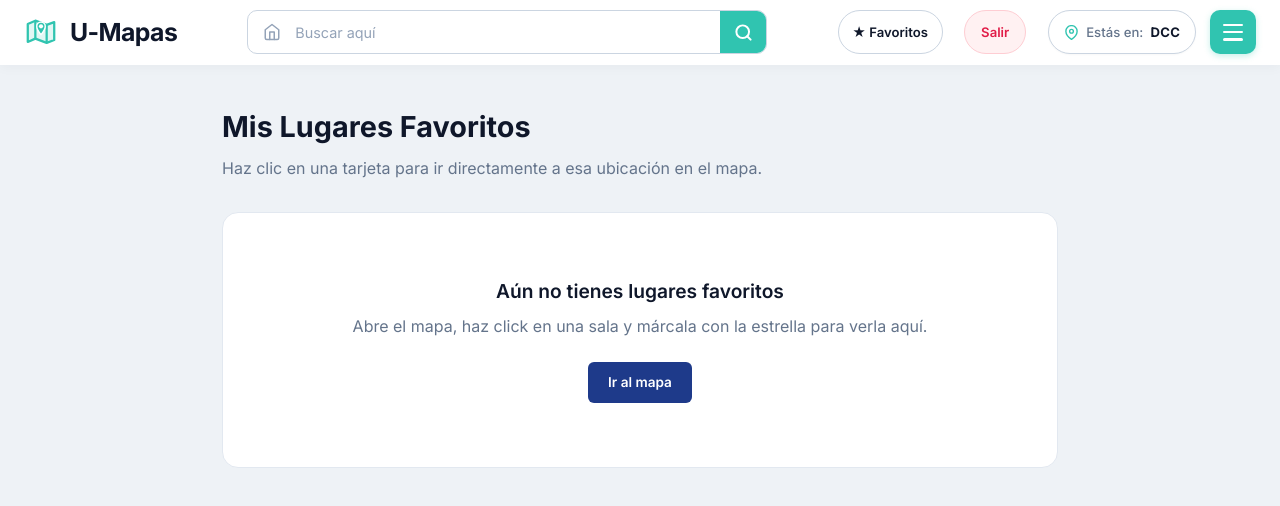
After one commit to DRP5503/U-mapas, a Django app: page /favoritos/ in a window 1280 px wide. The commit adds this page. Shown: the top 506 px of the page. Run offline with Django 5.2, Linux system fonts and the light colour scheme; the visitor is signed in with stand-in values (Sample User, id 1); data that the repository does not hold is empty.

Commit message:
feat: implementar lugares favoritos y conexiones de autenticacion
- Agrega modelo LugarFavorito y migraciones.

```diff
--- a/core/admin.py
+++ b/core/admin.py
@@ -4,7 +4,7 @@ Configuración del panel administrativo de Django para los modelos de core.
 from django.contrib import admin
 from django.contrib.auth.admin import UserAdmin
 
-from .models import Arista, BloqueHorario, Nodo, Piso, Profesor, Reporte, Sala, User
+from .models import Arista, BloqueHorario, LugarFavorito, Nodo, Piso, Profesor, Reporte, Sala, User
 
 
 class CustomUserAdmin(UserAdmin):
@@ -50,3 +50,4 @@ admin.site.register(Reporte)
 admin.site.register(BloqueHorario)
 admin.site.register(Nodo, NodoAdmin)
 admin.site.register(Arista, AristaAdmin)
+admin.site.register(LugarFavorito)
--- a/core/urls.py
+++ b/core/urls.py
@@ -9,6 +9,10 @@ urlpatterns = [
     path('register', views.register_user, name='register_user'),
     path('login', views.login_user, name='login_user'),
     path('logout', views.logout_user, name='logout_user'),
+    # Favoritos
+    path('favoritos/', views.mis_lugares_favoritos, name='mis_lugares_favoritos'),
+    path('api/favoritos/toggle/<int:sala_id>/', views.toggle_favorito, name='toggle_favorito'),
+    path('api/favoritos/estado/<int:sala_id>/', views.estado_favorito, name='estado_favorito'),
     # API de pisos y rutas
     path('api/pisos/<str:edificio>/', views.pisos_edificio, name='pisos_edificio'),
     path('api/piso/<str:edificio>/<int:numero>/', views.piso_json, name='piso_json'),
--- a/core/views/__init__.py
+++ b/core/views/__init__.py
@@ -3,6 +3,7 @@ Paquete de vistas de la aplicación core.
 Re-exporta las vistas de cada dominio para mantener compatibilidad con core/urls.py.
 """
 from .auth import login_user, logout_user, register_user
+from .favoritos import estado_favorito, mis_lugares_favoritos, toggle_favorito
 from .mapa import (
     index,
     piso_json,
@@ -20,4 +21,7 @@ __all__ = [
     'piso_json',
     'ruta_nodos',
     'ruta_json',
+    'mis_lugares_favoritos',
+    'toggle_favorito',
+    'estado_favorito',
 ]
--- /dev/null
+++ b/core/views/favoritos.py
@@ -0,0 +1,34 @@
+"""Vistas de favoritos: lugares (salas) del usuario."""
+from django.contrib.auth.decorators import login_required
+from django.http import JsonResponse
+from django.shortcuts import get_object_or_404, render
+
+from core.models import LugarFavorito, Sala
+
+
+@login_required
+def mis_lugares_favoritos(request):
+    """Muestra la página con los lugares favoritos del usuario."""
+    favoritos = LugarFavorito.objects.filter(usuario=request.user).select_related('sala', 'sala__piso')
+    return render(request, 'favoritos.html', {'favoritos': favoritos})
+
+
+@login_required
+def toggle_favorito(request, sala_id):
+    """Agrega o quita una sala de favoritos (vía AJAX)."""
+    if request.method == 'POST':
+        sala = get_object_or_404(Sala, id=sala_id)
+        favorito, creado = LugarFavorito.objects.get_or_create(usuario=request.user, sala=sala)
+        if not creado:
+            favorito.delete()
+            return JsonResponse({'favorito': False, 'sala': sala.nombre})
+        return JsonResponse({'favorito': True, 'sala': sala.nombre})
+    return JsonResponse({'error': 'Método no permitido'}, status=405)
+
+
+@login_required
+def estado_favorito(request, sala_id):
+    """Indica si una sala está en los favoritos del usuario."""
+    sala = get_object_or_404(Sala, id=sala_id)
+    es_favorito = LugarFavorito.objects.filter(usuario=request.user, sala=sala).exists()
+    return JsonResponse({'favorito': es_favorito})
--- a/core/views/mapa.py
+++ b/core/views/mapa.py
@@ -30,6 +30,7 @@ def piso_json(request, edificio, numero):
         'alto': piso.alto,
         'salas': [
             {
+                'id': s.id,
                 'nombre': s.nombre,
                 'tipo': s.tipo,
                 'x': s.x,
--- a/frontend/static/js/map.js
+++ b/frontend/static/js/map.js
@@ -9,6 +9,7 @@ const AppState = {
   currentBuilding: null,
   currentFloor: null,
   origenRuta: null,
+  salaObjetivo: null, // Para guardar la sala a la que queremos ir por URL
 };
 
 const SVG_NS = 'http://www.w3.org/2000/svg';
@@ -81,6 +82,15 @@ async function renderFloor(edificio, numero) {
     const msg = document.createElement('p');
     msg.textContent = 'Este piso aún no tiene plano dibujado.';
     document.getElementById('roomPanel').appendChild(msg);
+  }
+
+  // Si venimos desde un favorito, abrimos la sala automáticamente
+  if (AppState.salaObjetivo) {
+    const salaEncontrada = dibujables.find(s => s.nombre === AppState.salaObjetivo);
+    if (salaEncontrada) {
+      showRoom(salaEncontrada);
+    }
+    AppState.salaObjetivo = null; // Limpiamos para no re-abrir si el usuario navega a otro piso
   }
 }
 
@@ -159,7 +169,53 @@ function agregarControlesRuta(sala, panel) {
   panel.append(acciones, estado);
 }
 
-function showRoom(sala) {
+async function agregarBotonFavorito(sala, panel) {
+  if (!sala.id) return;
+
+  const btn = document.createElement('button');
+  btn.type = 'button';
+  btn.className = 'btn-favorito';
+  btn.textContent = '☆ Agregar a favoritos';
+
+  btn.style.cssText = 'margin-top: 1rem; padding: 0.5rem 0.9rem; font-family: inherit; font-size: 0.85rem; font-weight: 600; color: #334155; background-color: #F8FAFC; border: 1.5px solid #CBD5E1; border-radius: 8px; cursor: pointer; width: 100%; transition: all 0.15s ease-in-out;';
+
+  panel.appendChild(btn);
+
+  try {
+    const estado = await MapAPI.estadoFavorito(sala.id);
+    if (estado.favorito) {
+      btn.textContent = '★ Quitar de favoritos';
+      btn.style.backgroundColor = '#FEF9C3';
+      btn.style.borderColor = '#CA8A04';
+      btn.style.color = '#92400E';
+    }
+  } catch (_) { /* Sin sesión o error */ }
+
+  btn.addEventListener('click', async () => {
+    try {
+      const { ok, status, data } = await MapAPI.toggleFavorito(sala.id);
+      if (status === 401 || status === 403) {
+        window.location.href = '/login';
+        return;
+      }
+      if (ok && data.favorito) {
+        btn.textContent = '★ Quitar de favoritos';
+        btn.style.backgroundColor = '#FEF9C3';
+        btn.style.borderColor = '#CA8A04';
+        btn.style.color = '#92400E';
+      } else if (ok) {
+        btn.textContent = '☆ Agregar a favoritos';
+        btn.style.backgroundColor = '#F8FAFC';
+        btn.style.borderColor = '#CBD5E1';
+        btn.style.color = '#334155';
+      }
+    } catch (e) {
+      console.error('Error al togglear favorito:', e);
+    }
+  });
+}
+
+async function showRoom(sala) {
   const panel = document.getElementById('roomPanel');
   panel.replaceChildren();
 
@@ -181,6 +237,7 @@ function showRoom(sala) {
     panel.appendChild(vacio);
   }
 
+  await agregarBotonFavorito(sala, panel);
   agregarControlesRuta(sala, panel);
 }
 
@@ -291,7 +348,7 @@ document.addEventListener('DOMContentLoaded', () => {
       });
     };
 
-    const openBuilding = async (edificio) => {
+    const openBuilding = async (edificio, pisoObjetivo = null) => {
       let pisos;
       try {
         ({ pisos } = await MapAPI.obtenerPisos(edificio));
@@ -304,7 +361,14 @@ document.addEventListener('DOMContentLoaded', () => {
       AppState.currentBuilding = edificio;
       setFloorOptions(pisos);
       showView('piso');
-      const inicial = pisos.includes(3) ? pisos.indexOf(3) : 0;
+
+      // Si venimos de un favorito con un piso específico, lo buscamos
+      let inicial = pisos.includes(3) ? pisos.indexOf(3) : 0;
+      if (pisoObjetivo) {
+        const idx = pisos.indexOf(parseInt(pisoObjetivo, 10));
+        if (idx !== -1) inicial = idx;
+      }
+
       floorMenu.querySelectorAll('.floor-option')[inicial].click();
     };
 
@@ -341,5 +405,16 @@ document.addEventListener('DOMContentLoaded', () => {
         floorBtn.focus();
       }
     });
+
+    // --- NUEVO: Lógica para leer la URL y abrir el favorito automáticamente ---
+    const urlParams = new URLSearchParams(window.location.search);
+    const paramEdificio = urlParams.get('edificio');
+    const paramPiso = urlParams.get('piso');
+    const paramSala = urlParams.get('sala');
+
+    if (paramEdificio) {
+      AppState.salaObjetivo = paramSala;
+      openBuilding(paramEdificio, paramPiso);
+    }
   }
 });
--- a/frontend/templates/base.html
+++ b/frontend/templates/base.html
@@ -13,6 +13,7 @@
     <link href="https://fonts.googleapis.com/css2?family=Inter:wght@400;500;600;700&display=swap" rel="stylesheet">
 </head>
 <body class="bg-surface text-main">
+    {% csrf_token %}
     {% include 'partials/navbar.html' %}
 
     <main id="main-content" class="app-main">
--- /dev/null
+++ b/frontend/templates/favoritos.html
@@ -0,0 +1,44 @@
+{% extends 'base.html' %}
+{% load static %}
+
+{% block title %}Mis Lugares Favoritos | Mapa Interactivo DCC{% endblock %}
+
+{% block content %}
+<section class="favoritos-page" style="padding: 2rem; max-width: 900px; margin: 0 auto; overflow-y: auto; width: 100%;">
+    <header class="favoritos-header" style="margin-bottom: 2rem;">
+        <h1 style="font-size: 1.8rem; font-weight: 800; color: var(--color-text-main);">Mis Lugares Favoritos</h1>
+        <p style="color: var(--color-text-muted); margin-top: 0.5rem;">Haz clic en una tarjeta para ir directamente a esa ubicación en el mapa.</p>
+    </header>
+
+    {% if favoritos %}
+        <div class="favoritos-grid" style="display: grid; grid-template-columns: repeat(auto-fill, minmax(250px, 1fr)); gap: 1.5rem;">
+            {% for fav in favoritos %}
+                <!-- Enlace que lleva al mapa con los parámetros de la sala -->
+                <a href="{% url 'core:index' %}?edificio={{ fav.sala.piso.edificio|urlencode }}&piso={{ fav.sala.piso.numero }}&sala={{ fav.sala.nombre|urlencode }}"
+                   style="text-decoration: none; color: inherit; display: block;">
+                    <div class="favorito-card" style="background: white; padding: 1.25rem; border-radius: var(--radius-md); border: 1px solid var(--color-border); box-shadow: var(--shadow-sm); transition: transform 0.15s, box-shadow 0.15s;" onmouseover="this.style.transform='translateY(-2px)'; this.style.boxShadow='0 6px 16px rgba(0,0,0,0.1)';" onmouseout="this.style.transform='none'; this.style.boxShadow='var(--shadow-sm)';">
+                        <div style="display: flex; justify-content: space-between; align-items: start; margin-bottom: 0.5rem;">
+                            <h3 style="font-size: 1.1rem; font-weight: 700; color: var(--color-text-main);">{{ fav.sala.nombre }}</h3>
+                            <span style="font-size: 0.7rem; text-transform: uppercase; font-weight: 700; color: var(--color-brand-teal); background: var(--color-brand-teal-light); padding: 0.2rem 0.5rem; border-radius: 4px;">
+                                {{ fav.sala.get_tipo_display }}
+                            </span>
+                        </div>
+                        <p style="font-size: 0.85rem; color: var(--color-text-muted);">
+                            {{ fav.sala.piso.edificio }} · Piso {{ fav.sala.piso.numero }}
+                        </p>
+                        <p style="font-size: 0.75rem; color: var(--color-text-muted); margin-top: 0.5rem;">
+                            Agregado el {{ fav.fecha_agregado|date:"d M Y" }}
+                        </p>
+                    </div>
+                </a>
+            {% endfor %}
+        </div>
+    {% else %}
+        <div style="text-align: center; padding: 4rem 1rem; background: white; border-radius: var(--radius-lg); border: 1px solid var(--color-border);">
+            <h2 style="font-size: 1.2rem; font-weight: 600; color: var(--color-text-main); margin-bottom: 0.5rem;">Aún no tienes lugares favoritos</h2>
+            <p style="color: var(--color-text-muted); margin-bottom: 1.5rem;">Abre el mapa, haz click en una sala y márcala con la estrella para verla aquí.</p>
+            <a href="{% url 'core:index' %}" class="btn btn-primary" style="text-decoration: none; padding: 0.6rem 1.2rem; display: inline-block;">Ir al mapa</a>
+        </div>
+    {% endif %}
+</section>
+{% endblock %}
--- a/frontend/templates/index.html
+++ b/frontend/templates/index.html
@@ -52,7 +52,9 @@
     <section id="vista-piso" class="view-panel" aria-label="Plano del piso" tabindex="-1"
              data-url-pisos="{% url 'core:pisos_edificio' 'EDIFICIO' %}"
              data-url-piso="{% url 'core:piso_json' 'EDIFICIO' 0 %}"
-             data-url-ruta="{% url 'core:ruta_json' 'EDIFICIO' 0 'DESDE' 'HASTA' %}">
+             data-url-ruta="{% url 'core:ruta_json' 'EDIFICIO' 0 'DESDE' 'HASTA' %}"
+             data-url-toggle-favorito="{% url 'core:toggle_favorito' 0 %}"
+             data-url-estado-favorito="{% url 'core:estado_favorito' 0 %}">
         <button type="button" id="backToGeneral" class="floor-back-btn">← Volver al campus</button>
         <h2 id="floorTitle" class="floor-title"></h2>
         <div class="floor-canvas">
--- a/frontend/templates/partials/navbar.html
+++ b/frontend/templates/partials/navbar.html
@@ -37,6 +37,28 @@
 
             <!-- 3. Controles secundarios: ubicación actual y menú -->
             <div class="navbar-right-controls">
+
+                {% if user.is_authenticated %}
+                    <!-- Botón de Favoritos (Solo si está logueado) -->
+                    <a href="{% url 'core:mis_lugares_favoritos' %}" class="btn-favoritos-link" title="Mis favoritos" style="display:inline-flex; align-items:center; height:44px; padding:0 0.85rem; font-size:0.82rem; font-weight:600; color:var(--color-text-main); background:#FFF; border:1.5px solid var(--color-border-dark); border-radius:9999px; text-decoration:none; transition:all 0.15s; margin-right: 0.5rem;">
+                        ★ Favoritos
+                    </a>
+
+                    <!-- Botón de Cerrar Sesión -->
+                    <a href="{% url 'core:logout_user' %}" class="btn-logout" style="display:inline-flex; align-items:center; height:44px; padding:0 1rem; font-size:0.82rem; font-weight:600; color:#E11D48; background:#FFF1F2; border:1.5px solid #FECDD3; border-radius:9999px; text-decoration:none; transition:all 0.15s; margin-right: 0.5rem;">
+                        Salir
+                    </a>
+
+                {% else %}
+                    <!-- Botones de Login y Registro (Solo si NO está logueado) -->
+                    <a href="{% url 'core:login_user' %}" style="display:inline-flex; align-items:center; height:44px; padding:0 1rem; font-size:0.82rem; font-weight:600; color:var(--color-text-main); background:#FFF; border:1.5px solid var(--color-border-dark); border-radius:9999px; text-decoration:none; transition:all 0.15s; margin-right: 0.5rem;">
+                        Iniciar Sesión
+                    </a>
+                    <a href="{% url 'core:register_user' %}" style="display:inline-flex; align-items:center; height:44px; padding:0 1rem; font-size:0.82rem; font-weight:600; color:#FFFFFF; background:var(--color-brand-teal); border:1.5px solid var(--color-brand-teal); border-radius:9999px; text-decoration:none; transition:all 0.15s; margin-right: 0.5rem;">
+                        Registrarse
+                    </a>
+                {% endif %}
+
                 <div class="location-pill" title="Ubicación actual en el campus">
                     <svg class="location-pin-icon" viewBox="0 0 24 24" width="15" height="15" fill="none" stroke="currentColor" stroke-width="2.2" stroke-linecap="round" stroke-linejoin="round" aria-hidden="true">
                         <path d="M21 10c0 7-9 13-9 13s-9-6-9-13a9 9 0 0 1 18 0z"></path>
```
Also changed, not shown: config/settings.py (+3 -20 lines), core/models.py (+16 -0 lines), frontend/static/js/api.js (+45 -1 lines), README.md, core/migrations/0003_lugarfavorito.py (added).
